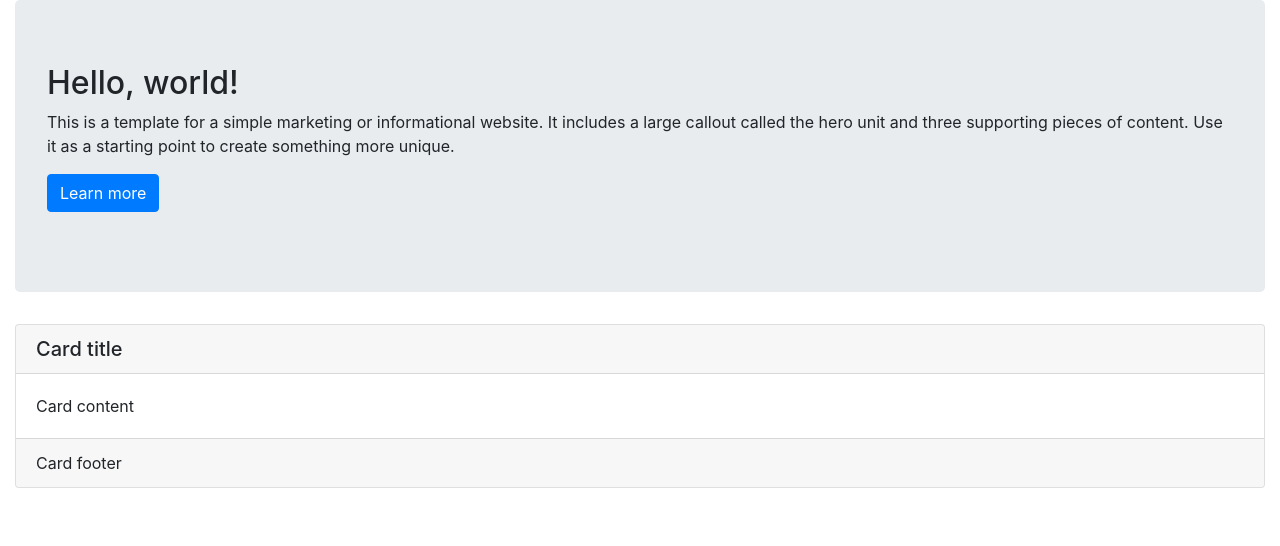
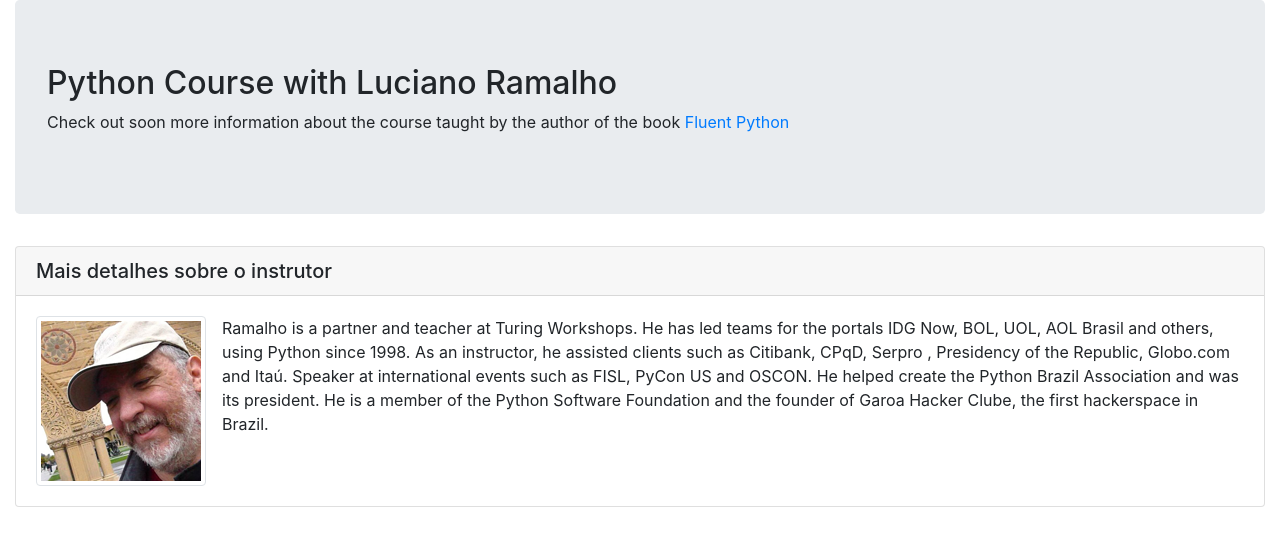
Before and after one commit to BarthJr/django-course, a Django app: page / in a window 1280 px wide. Shown: the part 56-602 px from the top of the page. Run offline with Django 3.2, Linux system fonts and the light colour scheme; some libraries are stand-ins or nearby versions.

Commit message:
Adds content in landing page

```diff
--- a/pypro/core/templates/home.html
+++ b/pypro/core/templates/home.html
@@ -11,6 +11,7 @@
     <meta name="description" content="Python Pro Course Page">
     <meta name="author" content="BarthJr">
 
+    <link rel="icon" type="image/png" href="{% static 'img/favicon.png' %}">
     <link href="{% static 'css/bootstrap.min.css' %}" rel="stylesheet">
     <link href="{% static 'css/style.css' %}" rel="stylesheet">
     <script src="{% static 'js/jquery.min.js' %}"></script>
@@ -25,34 +26,39 @@
         <div class="col-md-12">
             <nav class="navbar navbar-expand-lg navbar-light bg-light navbar-dark bg-dark">
 
-				<button class="navbar-toggler" type="button" data-toggle="collapse" data-target="#bs-example-navbar-collapse-1">
+                <button class="navbar-toggler" type="button" data-toggle="collapse"
+                        data-target="#bs-example-navbar-collapse-1">
                     <span class="navbar-toggler-icon"></span>
-				</button> <a class="navbar-brand" href="{% url 'core:home' %}">Home</a>
+                </button>
+                <a class="navbar-brand" href="{% url 'core:home' %}">Home</a>
             </nav>
             <div class="jumbotron">
                 <h2>
-					Hello, world!
+                    Python Course with Luciano Ramalho
                 </h2>
                 <p>
-					This is a template for a simple marketing or informational website. It includes a large callout called the hero unit and three supporting pieces of content. Use it as a starting point to create something more unique.
-				</p>
-				<p>
-					<a class="btn btn-primary btn-large" href="#">Learn more</a>
+                    Check out soon more information about the course taught by the author of the book
+                    <a href="http://shop.oreilly.com/product/0636920032519.do" target="_blank">Fluent Python</a>
                 </p>
             </div>
             <div class="row">
                 <div class="col-md-12">
                     <div class="card">
                         <h5 class="card-header">
-							Card title
+                            Mais detalhes sobre o instrutor
                         </h5>
                         <div class="card-body">
                             <p class="card-text">
-								Card content
+                                <img src="{% static 'img/luciano-ramalho.png' %}" alt="Luciano Ramalho photo"
+                                     class="img-thumbnail float-left mr-3">
+                                Ramalho is a partner and teacher at Turing Workshops. He has led teams for the portals
+                                IDG Now, BOL, UOL, AOL Brasil and others, using Python since 1998. As an instructor, he
+                                assisted clients such as Citibank, CPqD, Serpro , Presidency of the Republic, Globo.com
+                                and Itaú. Speaker at international events such as FISL, PyCon US and OSCON. He helped
+                                create the Python Brazil Association and was its president. He is a member of the Python
+                                Software Foundation and the founder of Garoa Hacker Clube, the first hackerspace in
+                                Brazil.
                             </p>
-						</div>
-						<div class="card-footer">
-							Card footer
                         </div>
                     </div>
                 </div>
```
Also changed, not shown: pypro/core/static/img/favicon.png (added), pypro/core/static/img/luciano-ramalho.png (added). Lines whose indentation alone changed are shown as unchanged.
